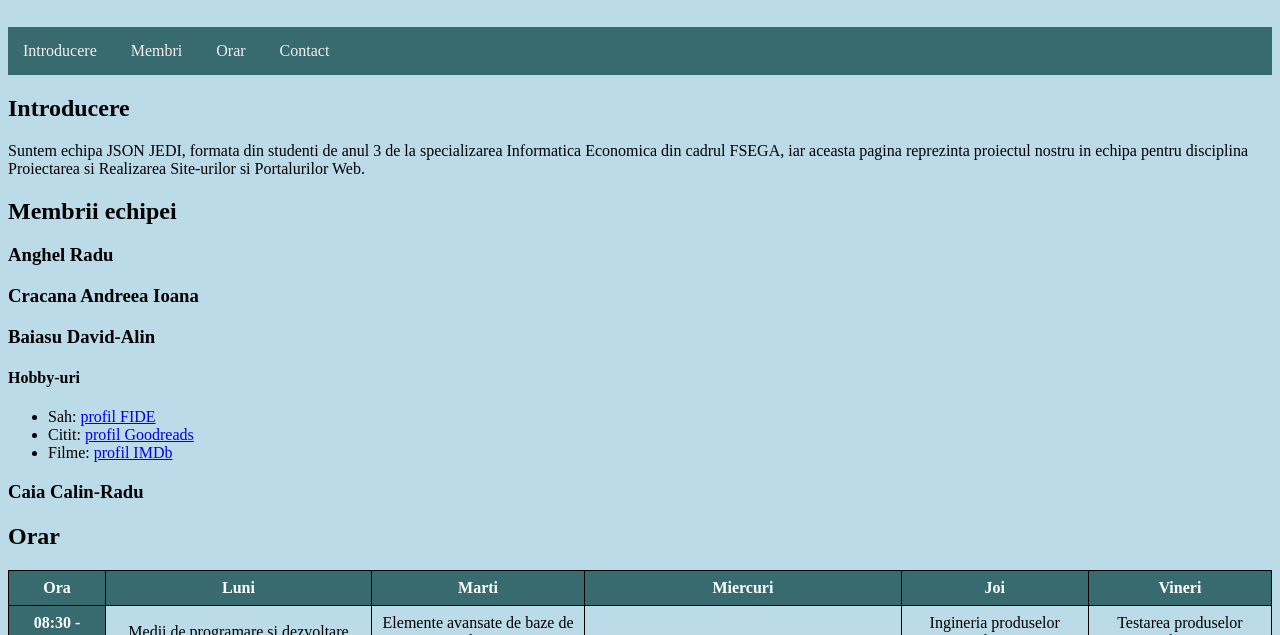
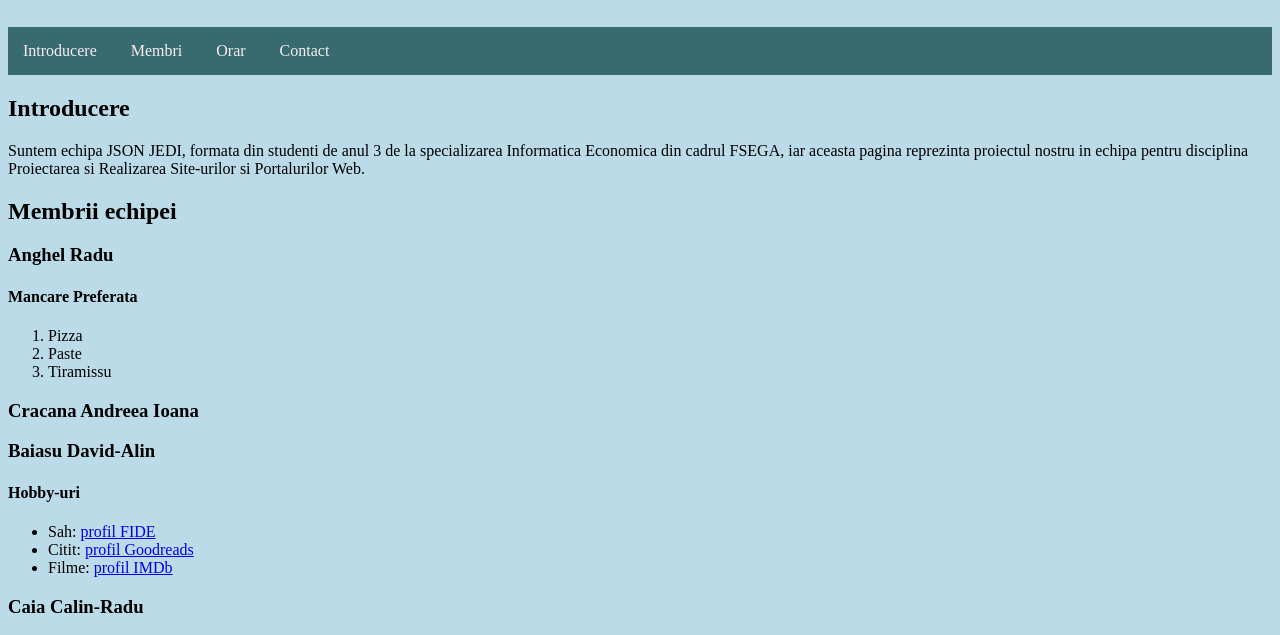
Before and after one commit to davidbaiasu/Proiectare-Web-FSEGA, a plain HTML site: page index.html in a window 1280 px wide. Shown: the part 147-782 px from the top of the page. Drawn offline with Linux system fonts and the light colour scheme.

Commit message:
Add lista ordonata

```diff
--- a/index.html
+++ b/index.html
@@ -41,6 +41,12 @@
             <!-- Articol Radu -->
             <article id="id-article-radu">
                 <h3 class="class-nume-membru">Anghel Radu</h3>
+                <h4>Mancare Preferata</h4>
+                <ol>
+                    <li>Pizza</a></li>
+                    <li>Paste</a></li>
+                    <li>Tiramissu</a></li>
+                </ol>
             </article>
 
             <!-- Articol Andreea -->
```
